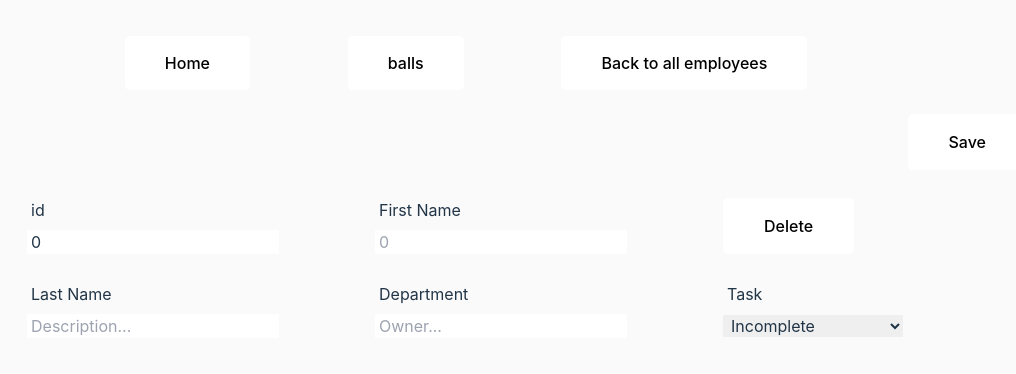
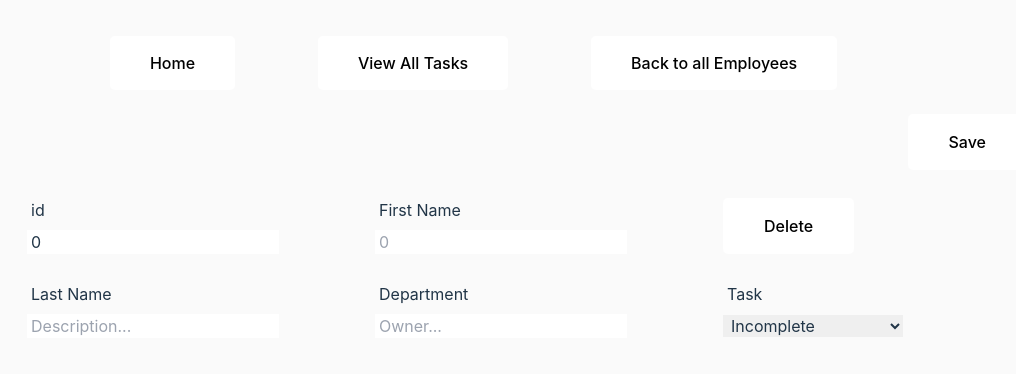
Before and after one commit to Arshadul-Monir/webdev_final_front, a React (Vite) app: page /employees/1 in a window 1280 px wide. Shown: the top 374 px of the page, without its empty margins (113-1129 px from the left). Built offline with nearby package versions, Linux system fonts and the light colour scheme.

Commit message:
applied nav buttons to all pages

```diff
--- a/src/pages/TasksSingle.jsx
+++ b/src/pages/TasksSingle.jsx
@@ -4,6 +4,8 @@ import "../index.css"
 import { useSelector, useDispatch  } from "react-redux";
 import { useState } from 'react'
 import { addTask, deleteTask, editTask } from "../store/tasksSlice";
+import NavigationButtons from "../components/NavigationButtons";
+
 
 export default function TaskSinglePage()
 {
@@ -106,7 +108,7 @@ export default function TaskSinglePage()
   return(
     <div className="h-screen w-full flex justify-center ">
       <div className="contextDiv">
-          <NavigationButtons ></NavigationButtons>
+          <NavigationButtons buttonTwo="Employees" buttonThree="Return_Tasks"></NavigationButtons>
 
           <div className="forumCol">
             <div className="flex justify-end">
@@ -191,27 +193,6 @@ export default function TaskSinglePage()
   );
 }
 
-
-
-function NavigationButtons()
-{
-  return(
-    <div id ="nav-bar " className="flex justify-evenly pb-[24px]">
-        <Link className="nav-button" to={"/"}>
-            Home
-        </Link>
-        <Link className="nav-button" to={"/employees"}>
-            View All Employees
-        </Link>
-        <Link className="nav-button" to={"/tasks/"}>
-            Back to all tasks
-        </Link>
-        <div className="w-[24px]"></div>
-    </div>
-);
-
-}
-
 function Validate(idObj){
   // console.log(idObj.idValid);
   if (idObj.idValid == true){
--- a/src/pages/employees_single.jsx
+++ b/src/pages/employees_single.jsx
@@ -3,6 +3,8 @@ import "./Table.css"
 import "../index.css"
 import { useSelector, useDispatch  } from "react-redux";
 import { useState } from 'react'
+import NavigationButtons from "../components/NavigationButtons";
+
 
 export default function EmployeesSinglePage()
 {
@@ -61,7 +63,7 @@ export default function EmployeesSinglePage()
   return(
     <div className="h-screen w-full flex justify-center ">
       <div className="contextDiv">
-          <NavigationButtons ></NavigationButtons>
+          <NavigationButtons buttonTwo="Tasks"  buttonThree="Return_Employees"></NavigationButtons>
 
           <div className="forumCol">
             <div className="flex justify-end">
@@ -141,21 +143,3 @@ export default function EmployeesSinglePage()
     </div>
   );
 }
-
-function NavigationButtons()
-{
-  return(
-    <div id ="nav-bar " className="flex justify-evenly pb-[24px]">
-        <Link className="nav-button" to={"/"}>
-            Home
-        </Link>
-        <Link className="nav-button" to={"/bananas"}>
-            balls
-        </Link>
-        <Link className="nav-button" to={"/employees/"}>
-            Back to all employees
-        </Link>
-        <div className="w-[24px]"></div>
-    </div>
-);
-}
```
